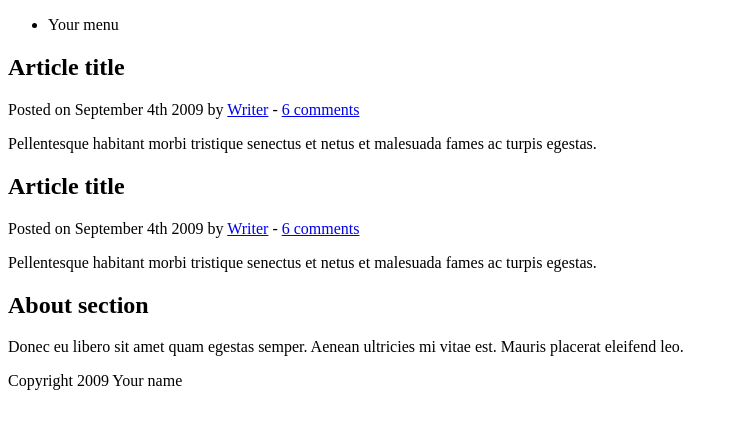
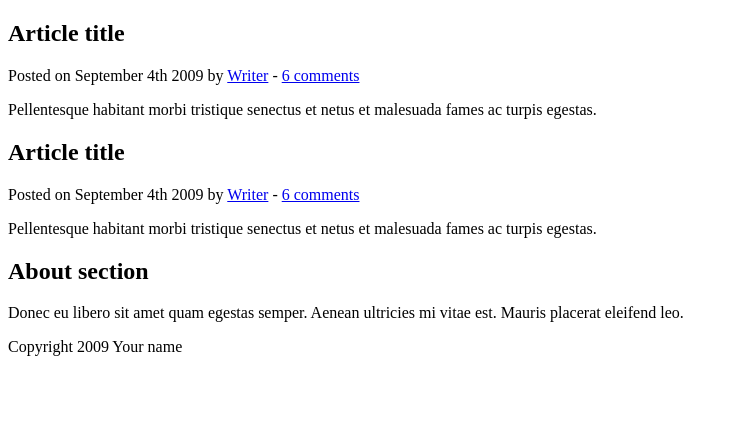
Before and after one commit to DeimosB/Demo2, a plain HTML site: page nueva_opcion.HTML in a window 1280 px wide. Shown: the whole page, without its empty margins (0-738 px from the left). Drawn offline with Linux system fonts and the light colour scheme.

Commit message:
se modifico archivo

```diff
--- a/nueva_opcion.HTML
+++ b/nueva_opcion.HTML
@@ -13,9 +13,7 @@
 
 	<header>
 		<nav>
-			<ul>
-				<li>Your menu</li>
-			</ul>
+
 		</nav>
 	</header>
 
```
